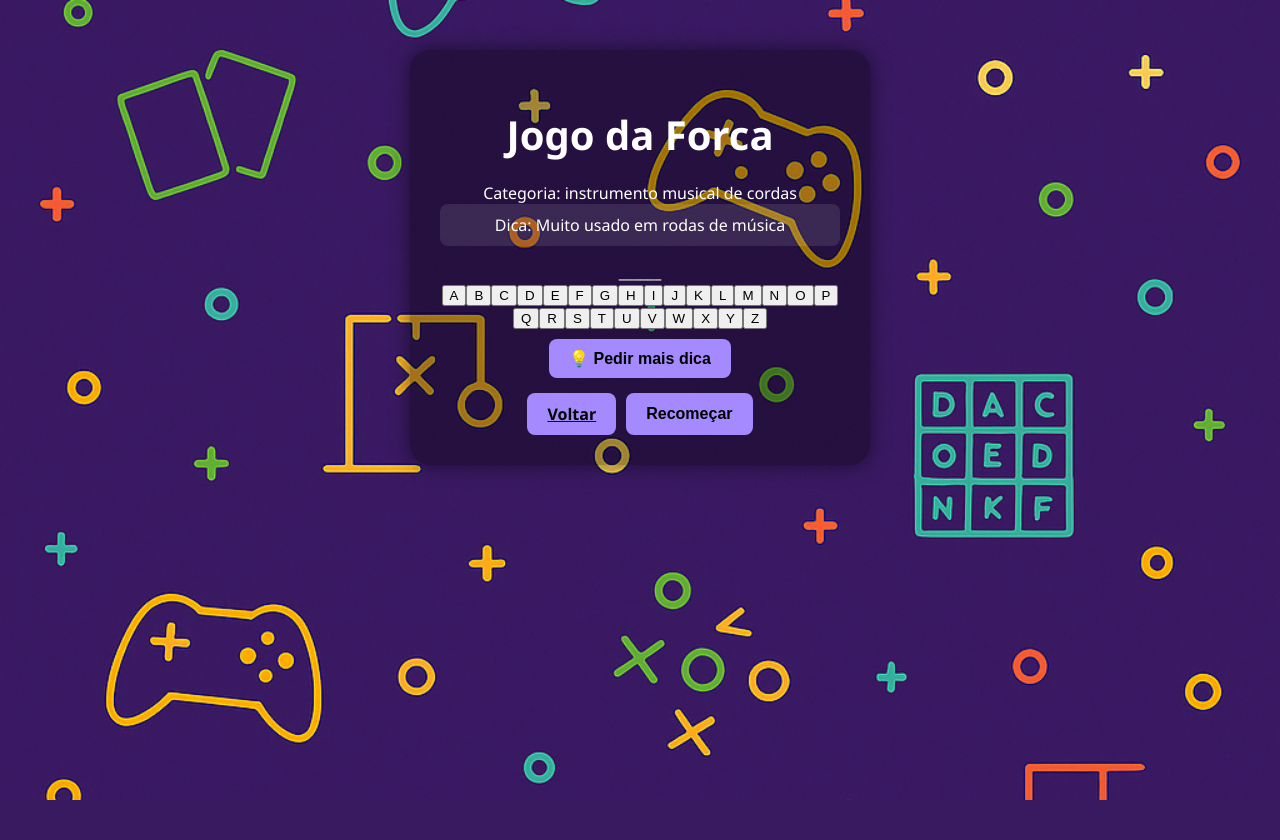
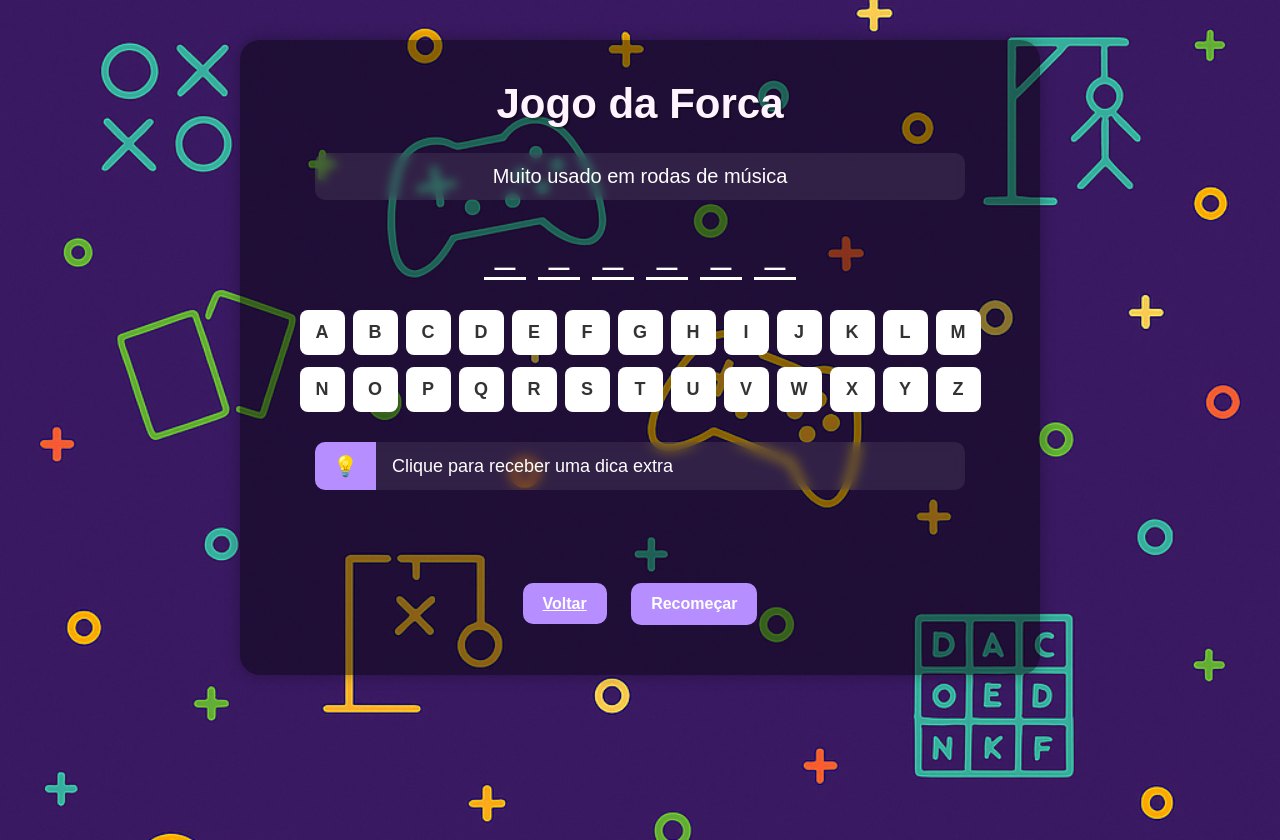
Before and after one commit to marcelledssantos/CtrlPlusFun, a Flask app: page /forca/ in a window 1280 px wide. Before the commit the page ends 800 px from the top, so only its background shows below. Run offline with Flask 3, Linux system fonts and the light colour scheme.

Commit message:
Ajuste no botão de dica

```diff
--- a/app/static/css/forca.css
+++ b/app/static/css/forca.css
@@ -1,88 +1,174 @@
+* {
+    margin: 0;
+    padding: 0;
+    box-sizing: border-box;
+}
+
 body {
-  background: url('/static/images/bg-games.png') no-repeat center center fixed;
-  background-size: cover;
-  font-family: 'Segoe UI', sans-serif;
-  margin: 0;
-  padding: 0;
+    font-family: 'Poppins', sans-serif;
+    background: url('/static/images/bg-games.png') no-repeat center center fixed;
+    background-size: cover;
+    color: #fff;
+    height: 100vh;
+    overflow-x: hidden;
 }
 
 .container {
-  max-width: 400px;
-  margin: 50px auto;
-  background: rgba(0, 0, 0, 0.35);
-  border-radius: 20px;
-  padding: 30px;
-  text-align: center;
-  color: white;
-  box-shadow: 0 0 20px rgba(0,0,0,0.5);
+    max-width: 800px;
+    margin: 40px auto;
+    padding: 40px 20px;
+    background-color: rgba(0, 0, 0, 0.45);
+    border-radius: 20px;
+    text-align: center;
+    box-shadow: 0 0 15px rgba(0, 0, 0, 0.3);
+}
+
+.container-centralizada {
+    max-width: 650px;
+    width: 100%;
+    margin: 0 auto;
 }
 
 h1 {
-  font-size: 2.5em;
-  margin-bottom: 20px;
+    font-size: 42px;
+    margin-bottom: 25px;
+    color: #fff3fe;
+    text-shadow: 2px 2px #00000055;
 }
 
-.word {
-  font-size: 2em;
-  margin: 20px 0;
-  letter-spacing: 10px;
+.dica {
+    font-size: 20px;
+    background-color: #ffffff15;
+    padding: 12px 20px;
+    margin: 20px 0;
+    border-radius: 10px;
+    backdrop-filter: blur(5px);
+    text-align: center;
 }
 
-.letras-usadas {
-  margin-top: 10px;
-  font-size: 1.2em;
-  color: #ddd;
+.input-group.dica-group {
+    display: flex;
+    align-items: center;
+    width: 100%;
+    border-radius: 10px;
+    overflow: hidden;
+    background-color: #ffffff15;
+    backdrop-filter: blur(6px);
+    margin: 30px auto 25px auto;
 }
 
-.input-area {
-  margin: 20px 0;
+
+.input-group-text.dica-botao {
+    background-color: #b68eff;
+    color: white;
+    font-size: 20px;
+    padding: 12px 18px;
+    font-weight: bold;
+    cursor: pointer;
+    border: none;
+    display: flex;
+    align-items: center;
+    justify-content: center;
+    user-select: none;
+    height: 100%;
+    transition: background 0.3s ease;
 }
 
-.input-area input {
-  font-size: 1.2em;
-  padding: 8px;
-  width: 50px;
-  text-align: center;
+.input-group-text.dica-botao:hover {
+    background-color: #9e6bff;
 }
 
-.input-area .btn {
-  margin-left: 10px;
+.form-control.dica-conteudo {
+    flex: 1;
+    padding: 12px 16px;
+    font-size: 18px;
+    color: white;
+    border: none;
+    background-color: transparent;
+    text-align: left;
+    word-break: break-word;
+    pointer-events: none;
+}
+
+/* Palavra com tracinhos */
+#palavra {
+    margin: 30px 0;
+}
+
+#palavra span.letra {
+    display: inline-block;
+    width: 42px;
+    font-size: 36px;
+    margin: 0 6px;
+    border-bottom: 3px solid #fff;
+    text-transform: uppercase;
+    padding-bottom: 5px;
+}
+
+/* Teclado */
+.letras {
+    display: flex;
+    flex-direction: column;
+    align-items: center;
+    gap: 12px;
+    width: 100%;
+}
+
+.linha-teclado {
+    display: flex;
+    justify-content: center;
+    flex-wrap: nowrap;
+    gap: 8px;
+}
+
+.btn-letra {
+    width: 45px;
+    height: 45px;
+    font-size: 18px;
+    font-weight: bold;
+    border-radius: 8px;
+    border: none;
+    background-color: #fff;
+    color: #333;
+    cursor: pointer;
+    transition: background 0.2s, transform 0.2s;
+}
+
+.btn-letra:active {
+    transform: scale(0.95);
+}
+
+.btn-letra:disabled {
+    background-color: #ccc;
+    cursor: not-allowed;
+}
+
+.btn {
+    background-color: #b68eff;
+    border: none;
+    padding: 12px 20px;
+    margin: 10px;
+    border-radius: 10px;
+    font-size: 16px;
+    font-weight: bold;
+    color: #fff;
+    cursor: pointer;
+    transition: background 0.2s;
+}
+
+.btn:hover {
+    background-color: #9e6bff;
+}
+
+.buttons {
+    margin-top: 30px;
 }
 
 .erros {
-  margin: 10px 0;
-  font-size: 1.2em;
+    min-height: 28px;
+    margin-top: 20px;
+    font-size: 18px;
+    color: #ff9d9d;
+    transition: opacity 0.2s ease;
+    text-align: center;
 }
-
-.dica {
-  font-size: 1em;
-  background-color: rgba(255,255,255,0.1);
-  padding: 10px;
-  border-radius: 8px;
-  margin-bottom: 15px;
-}
-
-.buttons {
-  margin-top: 15px;
-  display: flex;
-  justify-content: center;
-  gap: 10px;
-  flex-wrap: wrap;
-}
-
-.btn {
-  background-color: #a58aff;
-  color: black;
-  padding: 10px 20px;
-  font-weight: bold;
-  border-radius: 8px;
-  border: none;
-  cursor: pointer;
-  font-size: 1em;
-}
-
-.mensagem-final {
-  font-size: 1.5em;
-  margin-top: 20px;
-  font-weight: bold;
-}
--- a/app/static/js/forca.js
+++ b/app/static/js/forca.js
@@ -1,14 +1,12 @@
 const letrasContainer = document.getElementById("letras");
 const palavraContainer = document.getElementById("palavra");
 const errosContainer = document.getElementById("erros");
-const categoriaContainer = document.getElementById("categoria");
 const dicaInicialContainer = document.getElementById("dica-inicial");
 const maisDicaBtn = document.getElementById("pedir-dica");
 const maisDicaContainer = document.getElementById("mais-dica");
-const container = document.querySelector('.container');
+const container = document.querySelector(".container");
 
 const palavra = container.dataset.palavra;
-const categoria = container.dataset.categoria;
 const dicas = JSON.parse(container.dataset.dicas);
 
 const palavraSelecionada = palavra.toUpperCase();
@@ -17,6 +15,8 @@ let letrasErradas = [];
 let letrasCertas = [];
 let tentativas = 6;
 let dicaAtual = 1;
+
+dicaInicialContainer.textContent = dicas[0] || "Nenhuma dica disponível.";
 
 function mostrarPalavra() {
   palavraContainer.innerHTML = "";
@@ -39,15 +39,31 @@ function mostrarPalavra() {
 }
 
 function criarTeclado() {
-  const A_Z = "ABCDEFGHIJKLMNOPQRSTUVWXYZ";
+  const letras = "ABCDEFGHIJKLMNOPQRSTUVWXYZ";
+  letrasContainer.innerHTML = "";
 
-  for (let letra of A_Z) {
+  const linha1 = document.createElement("div");
+  const linha2 = document.createElement("div");
+
+  linha1.classList.add("linha-teclado");
+  linha2.classList.add("linha-teclado");
+
+  for (let i = 0; i < letras.length; i++) {
+    const letra = letras[i];
     const btn = document.createElement("button");
     btn.classList.add("btn-letra");
     btn.textContent = letra;
     btn.addEventListener("click", () => verificarLetra(letra, btn));
-    letrasContainer.appendChild(btn);
+
+    if (i < 13) {
+      linha1.appendChild(btn);
+    } else {
+      linha2.appendChild(btn);
+    }
   }
+
+  letrasContainer.appendChild(linha1);
+  letrasContainer.appendChild(linha2);
 }
 
 function verificarLetra(letra, btn) {
@@ -58,7 +74,9 @@ function verificarLetra(letra, btn) {
   } else {
     letrasErradas.push(letra);
     tentativas--;
-    errosContainer.textContent = `Erros: ${letrasErradas.join(", ")} (${tentativas} tentativas restantes)`;
+    errosContainer.textContent = `Erros: ${letrasErradas.join(
+      ", "
+    )} (${tentativas} tentativas restantes)`;
   }
 
   mostrarPalavra();
@@ -66,7 +84,9 @@ function verificarLetra(letra, btn) {
 }
 
 function checarFimDeJogo() {
-  const palavraRevelada = [...palavraSelecionada].every(l => l === " " || letrasCertas.includes(l));
+  const palavraRevelada = [...palavraSelecionada].every(
+    (l) => l === " " || letrasCertas.includes(l)
+  );
 
   if (palavraRevelada) {
     errosContainer.textContent = "🎉 Parabéns! Você acertou!";
@@ -78,23 +98,36 @@ function checarFimDeJogo() {
 }
 
 function desativarTeclado() {
-  document.querySelectorAll(".btn-letra").forEach(btn => btn.disabled = true);
-  maisDicaBtn.disabled = true;
+  document
+    .querySelectorAll(".btn-letra")
+    .forEach((btn) => (btn.disabled = true));
+  maisDicaBtn.style.opacity = "0.5";
+  maisDicaBtn.style.cursor = "not-allowed";
+  maisDicaBtn.removeEventListener("click", mostrarMaisDica);
 }
 
-categoriaContainer.textContent = `Categoria: ${categoria}`;
-dicaInicialContainer.textContent = `Dica: ${dicas[0] || "Nenhuma dica disponível."}`;
+function mostrarMaisDica() {
+  if (dicaAtual < dicas.length) {
+    maisDicaContainer.textContent = dicas[dicaAtual];
+    dicaAtual++;
+    if (dicaAtual === dicas.length) {
+      maisDicaBtn.style.opacity = "0.5";
+      maisDicaBtn.style.cursor = "not-allowed";
+    }
+  }
+}
 
 mostrarPalavra();
 criarTeclado();
-
 maisDicaBtn.addEventListener("click", () => {
   if (dicaAtual < dicas.length) {
     maisDicaContainer.textContent = dicas[dicaAtual];
     dicaAtual++;
+
     if (dicaAtual === dicas.length) {
-      maisDicaBtn.disabled = true;
-      maisDicaBtn.textContent = "💡 Dicas esgotadas";
+      maisDicaBtn.style.opacity = "0.5";
+      maisDicaBtn.style.cursor = "not-allowed";
+      maisDicaBtn.title = "Dicas esgotadas";
     }
   }
 });
--- a/app/templates/forca.html
+++ b/app/templates/forca.html
@@ -1,38 +1,42 @@
 <!DOCTYPE html>
 <html lang="pt-br">
+
 <head>
     <meta charset="UTF-8">
     <title>Jogo da Forca</title>
     <link rel="stylesheet" href="{{ url_for('static', filename='css/forca.css') }}">
 </head>
+
 <body>
- <div
-  class="container"
-  data-palavra="{{ palavra }}"
-  data-categoria="{{ categoria }}"
-  data-dicas='{{ dicas|tojson }}'
->
+    <div class="container" data-palavra="{{ palavra }}" data-dicas='{{ dicas|tojson }}'>
+
         <h1>Jogo da Forca</h1>
-    <div id="categoria" class="categoria"></div>
+
+        <div class="container-centralizada">
+
             <div id="dica-inicial" class="dica"></div>
 
             <div id="palavra" class="palavra"></div>
 
+
             <div class="letras" id="letras"></div>
 
+            <div class="input-group dica-group">
+                <span class="input-group-text dica-botao" id="pedir-dica" title="Clique para ver a dica">💡</span>
+                <div id="mais-dica" class="form-control dica-conteudo">Clique para receber uma dica extra</div>
+            </div>
+
             <div class="erros" id="erros"></div>
-
-    <div class="dicas-extra">
-      <button id="pedir-dica" class="btn">💡 Pedir mais dica</button>
-      <div id="mais-dica" class="dica-extra"></div>
-    </div>
 
             <div class="buttons">
                 <a href="/" class="btn">Voltar</a>
                 <button onclick="location.reload()" class="btn">Recomeçar</button>
             </div>
+
+        </div>
     </div>
 
     <script src="{{ url_for('static', filename='js/forca.js') }}"></script>
 </body>
+
 </html>
```
Lines whose indentation alone changed are shown as unchanged.
